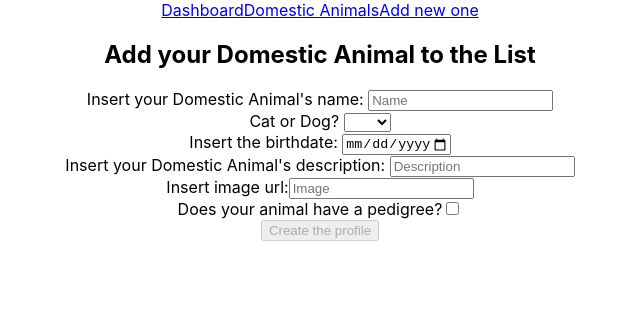
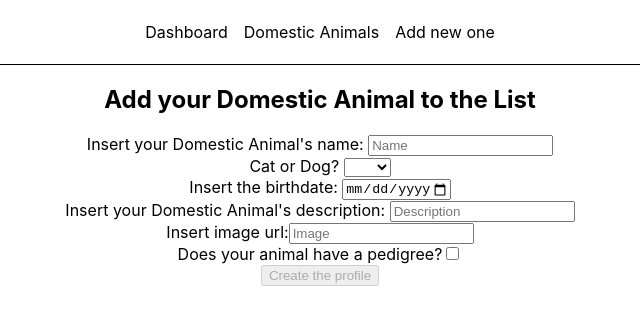
Before and after one commit to NMH85/React-Project-Work-Domestic_Animals_List, a React (Create React App) app: page /animal/new in a window 1280 px wide. Shown: the top 324 px of the page, without its empty margins (320-960 px from the left). Built offline with nearby package versions, Linux system fonts and the light colour scheme.

Commit message:
modifica 8

```diff
--- a/src/styles/domesticAnimalList.scss
+++ b/src/styles/domesticAnimalList.scss
@@ -49,3 +49,50 @@
       }
     }
   }
+
+  .domestic_animal-details {
+    align-content: center;
+    padding: 1rem;
+
+    img {
+      max-width: 250px;
+    }
+
+    button {
+      background-color: rgb(0, 0, 0);
+      border: 0;
+      color: rgb(255, 255, 255);
+      border-radius: 0.5rem;
+      width: 100%;
+      height: 50px;
+      max-width: 700px;
+      margin-top: 10px;
+       &[disabled] {
+              opacity: 0.5;
+              cursor: not-allowed;
+          }
+    }
+  }
+
+  .header {
+    width: 100%;
+    height: 4rem;
+    border-bottom: 1px solid #000;
+    display: flex;
+    align-items: center;
+    justify-content: center;
+    gap: 1rem;
+  }
+
+  a {
+    color: black;
+    text-decoration: none;
+  }
+
+  h1 {
+    color: rgb(0, 0, 0);
+    display: flex;
+    align-items: center;
+    justify-content: center;
+    gap: 1rem;
+  }
```
